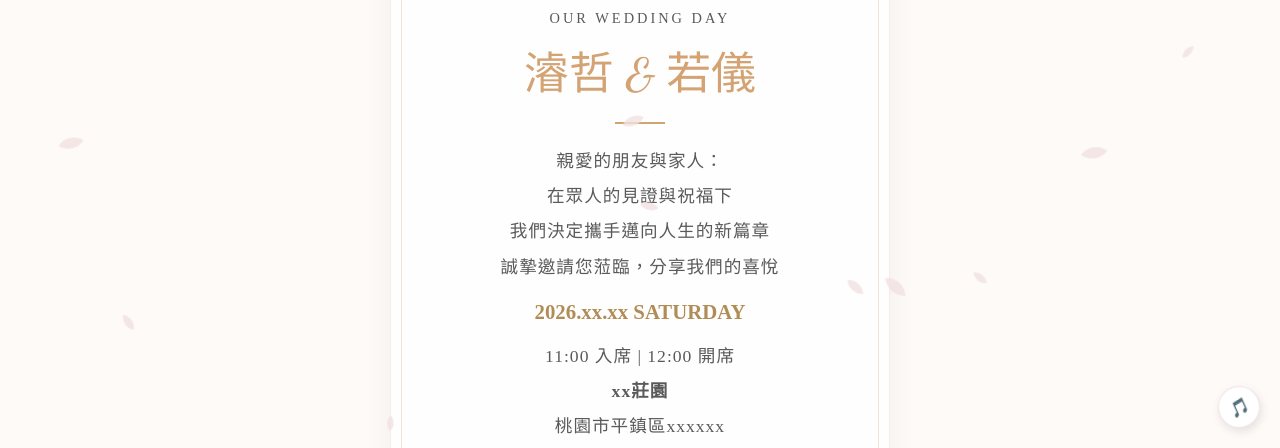
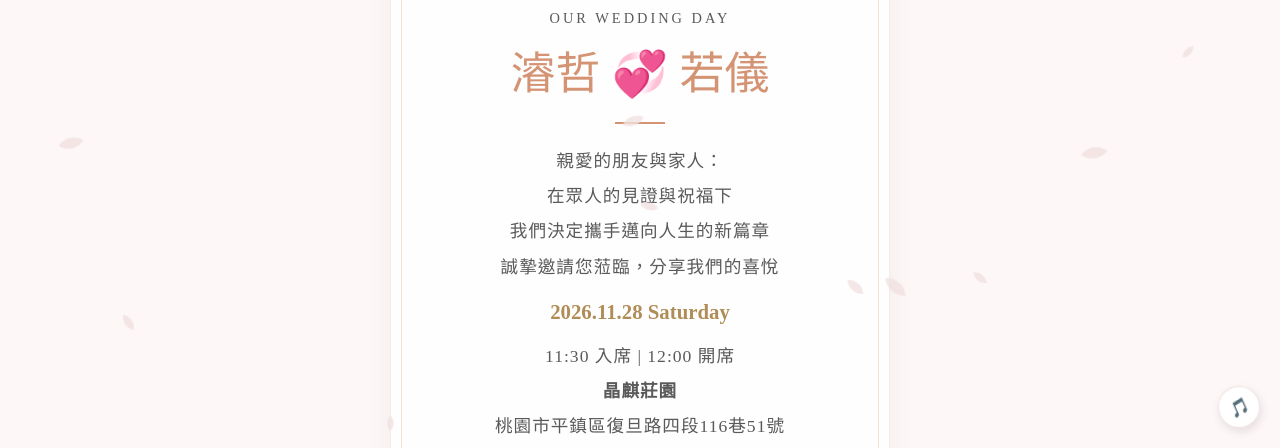
Before and after one commit to ZoeYeh-web/WeddingInvitation, a plain HTML site: page index.html in a window 1280 px wide. Both pictures are taken after a click on the button "開啟喜帖". Shown: the part 352-800 px from the top of the page. Drawn offline with Linux system fonts and the light colour scheme.

Commit message:
新增表單

```diff
--- a/index.html
+++ b/index.html
@@ -7,8 +7,8 @@
     <link href="https://fonts.googleapis.com/css2?family=Noto+Serif+TC:wght@400;700&family=Dancing+Script:wght@600&display=swap" rel="stylesheet">
     <style>
         :root {
-            --primary-color: #d4a373; /* 香檳金 */
-            --bg-color: #fdfaf7;     /* 暖白 */
+            --primary-color: #d49373; /* 香檳金 */
+            --bg-color: #fdf7f7;     /* 暖白 */
             --accent-pink: #f2e1e1;  /* 淡雅粉 */
             --text-color: #5a5a5a;
             --gold-gradient: linear-gradient(135deg, #d4a373 0%, #faedcd 50%, #d4a373 100%);
@@ -294,7 +294,7 @@
         <div class="card">
             <img src="https://images.unsplash.com/photo-1519741497674-611481863552?auto=format&fit=crop&w=800&q=80"  alt="婚禮主圖" class="hero-photo">
             <div style="font-size: 0.9rem; letter-spacing: 3px;">OUR WEDDING DAY</div>
-            <div class="names">濬哲 & 若儀</div>
+            <div class="names">濬哲 💞 若儀</div>
             <div class="divider"></div>
             <div class="wedding-info">
                 親愛的朋友與家人：<br>
@@ -304,22 +304,22 @@
             </div>
 
             <div class="wedding-date">
-                2026.xx.xx SATURDAY
+                2026.11.28 Saturday
             </div>
 
             <div class="wedding-info">
-                11:00 入席 | 12:00 開席<br>
-                <strong>xx莊園 </strong><br>
-                桃園市平鎮區xxxxxx
+                11:30 入席 | 12:00 開席<br>
+                <strong>晶麒莊園 </strong><br>
+                桃園市平鎮區復旦路四段116巷51號
             </div>
         </div>
 
         <div class="card form-section">
             <h3>出席回覆</h3>
-            <p style="font-size: 0.9rem; margin-bottom: 20px;">請於 2026/xx/xx 前填寫完成</p>
+            <p style="font-size: 0.9rem; margin-bottom: 20px;">請於 2026/10/31 前填寫完成</p>
             <div class="iframe-wrapper">
                 <!-- 請替換成您的 Google 表單連結 -->
-                <iframe src="https://docs.google.com/forms/d/e/1FAIpQLSdwC47X73p3n-9V5j6XzM5j7jE-N3yZ5X-Y7Z5X-Y7Q/viewform?embedded=true">載入中…</iframe>
+                <iframe src="https://docs.google.com/forms/d/e/1FAIpQLSfmFK7nfGpXXslhN4RAQ6s27-l_Ox5J9MC_30AeW6SJKspd5w/viewform?usp=headere">載入中…</iframe>
             </div>
         </div>
 
```
